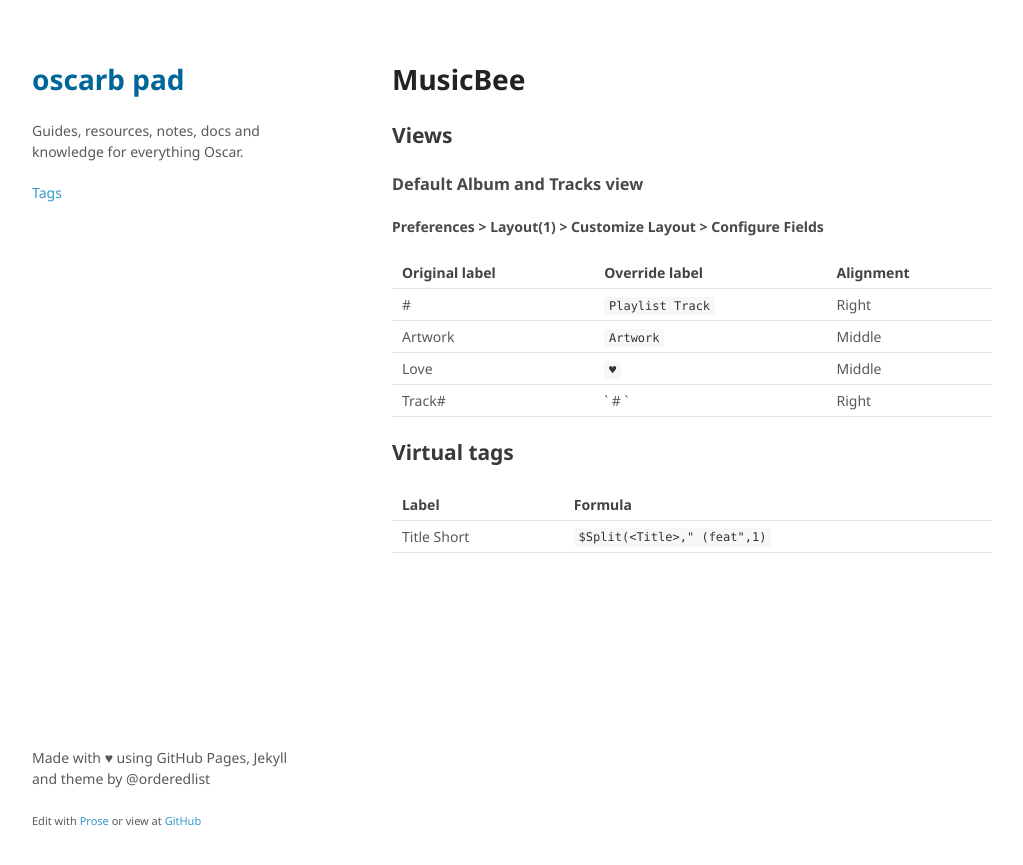
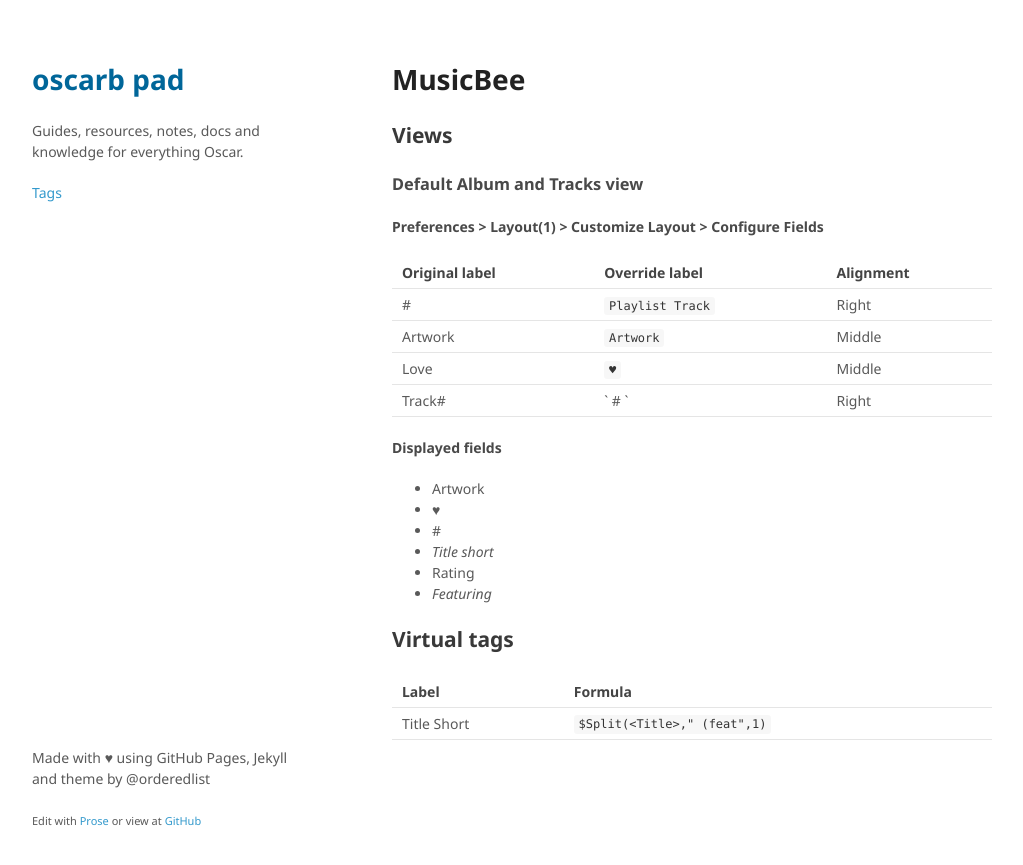
Before and after one commit to oscarb/pad, a Jekyll site: the page built from _docs/musicbee.md, in a window 1280 px wide. Shown: the top 865 px of the page, without its empty margins (128-1151 px from the left). Built offline with Jekyll 4.4.1, drawn with Linux system fonts in a browser that asks for light colours.

Commit message:
Updated musicbee.md

```diff
--- a/_docs/musicbee.md
+++ b/_docs/musicbee.md
@@ -20,6 +20,15 @@ Artwork        | `Artwork`        | Middle
 Love           | `♥`              | Middle
 Track#         | ` # `            | Right
 
+#### Displayed fields
+
+- Artwork
+- ♥
+- #
+- _Title short_
+- Rating
+- _Featuring_
+
 
 ## Virtual tags
 
```
